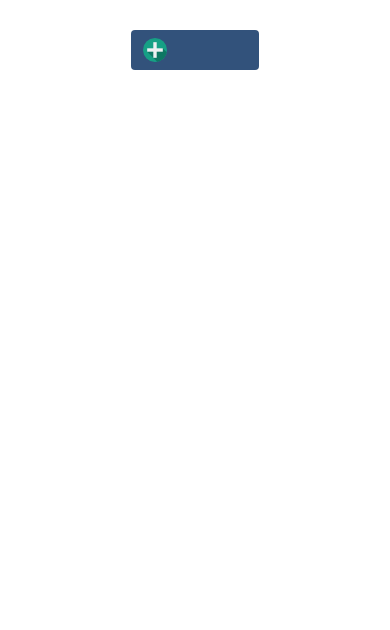
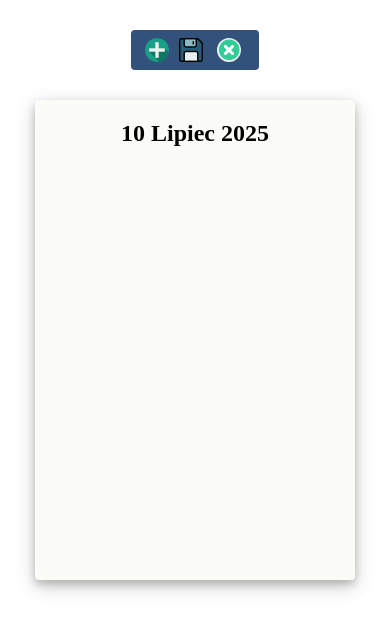
Before and after one commit to Kamiltlusty/household-budget, a plain HTML site: page household-budget/public/index.html in a window 390 px wide. Drawn offline with Linux system fonts and the light colour scheme.

Commit message:
creating shopping form

```diff
--- a/household-budget/public/index.html
+++ b/household-budget/public/index.html
@@ -7,13 +7,7 @@
     <link rel="stylesheet" href="src/styles/index.css">
 </head>
 <body>
-<header class="top-bar">
-    <div class="shopping-menu">
-        <button class="add-btn">
-            <input class="plus" type="image" alt="plus" src="src/assets/plus24Green.png">
-        </button>
-    </div>
-</header>
 
+<script src="src/index.js"></script>
 </body>
 </html>
--- /dev/null
+++ b/household-budget/public/src/index.js
@@ -0,0 +1,38 @@
+const header = document.createElement("header");
+header.className = "top-bar"
+header.innerHTML = `
+    <div class="shopping-menu">
+        <button class="add-btn">
+            <input class="plus" type="image" alt="plus" src="src/assets/plus24Green.png"/>
+        </button>
+        <button class="save-btn">
+            <input class="save" type="image" alt="save" src="src/assets/save24.png"/>
+        </button>
+        <button class="close-btn">
+            <input class="close" type="image" alt="close" src="src/assets/close24.png"/>
+        </button>
+    </div>
+    `
+
+Date.prototype.myMonth = function () {
+    const months = [
+        "Styczeń", "Luty", "Marzec", "Kwiecień", "Maj", "Czerwiec",
+        "Lipiec", "Sierpień", "Wrześień", "Październik", "Listopad", "Grudzień"
+    ];
+    return months[this.getMonth()];
+};
+
+const currentDate = new Date();
+const dateTime = currentDate.getDate() + " " + currentDate.myMonth() + " " + currentDate.getFullYear();
+
+const section = document.createElement("section")
+section.className = "middle-bar"
+section.innerHTML = `
+    <div class="shopping-form">
+    <h2>${dateTime}</h2>
+    </div>
+    `
+
+
+document.body.appendChild(header);
+document.body.appendChild(section);
--- a/household-budget/public/src/styles/index.css
+++ b/household-budget/public/src/styles/index.css
@@ -7,9 +7,8 @@ body {
 }
 
 @media (max-width: 480px) {
-
     .top-bar {
-        position: fixed;
+        position: absolute;
         top: 0;
         left: 0;
         height: 100px;
@@ -22,21 +21,48 @@ body {
     .shopping-menu {
         display: flex;
         align-items: center;
-        justify-content: flex-start;
+        justify-content: space-evenly;
         background-color: #32527b;
         width: 8rem;
         height: 2.5rem;
         border-radius: 0.25rem;
     }
 
-    .add-btn {
+    .shopping-menu > button {
         display: flex;
         align-items: center;
         justify-content: center;
-        margin-left: 1rem;
         border-width: 0;
         height: 1rem;
         width: 1rem;
         border-radius: 1rem;
     }
+
+    .shopping-menu > .close-btn {
+        border-radius: 1rem;
+        height: 1.5rem;
+        width: 1.5rem;
+    }
+
+    .middle-bar {
+        position: absolute;
+        top: 100px;
+        left: 0;
+        height: 500px;
+        width: 100%;
+        display: flex;
+        justify-content: center;
+        align-items: flex-start;
+    }
+
+    .shopping-form {
+        display: flex;
+        align-items: flex-start;
+        justify-content: space-evenly;
+        background-color: #fbfbf8;
+        box-shadow: 0 4px 8px 0 rgba(0, 0, 0, 0.2), 0 6px 20px 0 rgba(0, 0, 0, 0.19);
+        width: 20rem;
+        height: 30rem;
+        border-radius: 0.25rem;
+    }
 }
```
Also changed, not shown: household-budget/public/src/assets/close24.png (added), household-budget/public/src/assets/save24.png (added).
